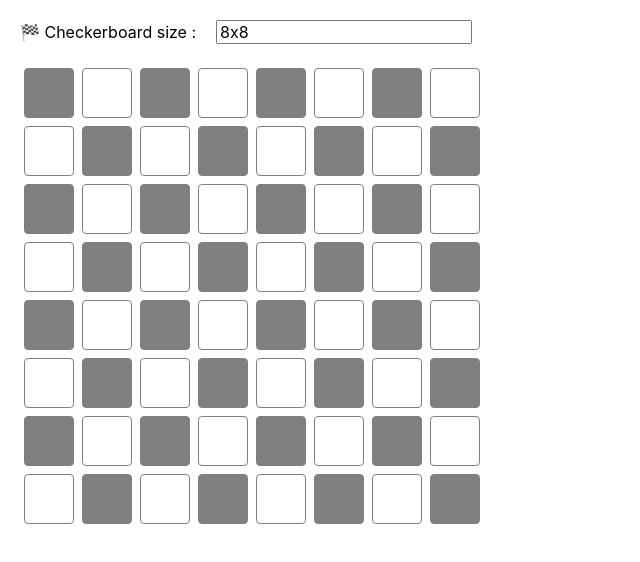
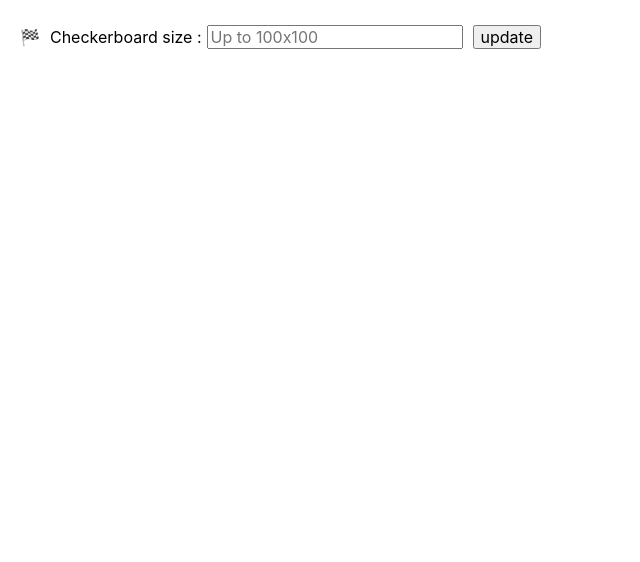
Before and after one commit to HichamBenjelloun/react-examples, a React app: page / in a window 1280 px wide. Shown: the whole page, without its empty margins (0-640 px from the left). Built offline with nearby package versions, Linux system fonts and the light colour scheme.

Commit message:
Update grid size only on form submit

```diff
--- a/src/components/App/App.css
+++ /dev/null
@@ -1,8 +0,0 @@
-
-.App {
-    margin: 20px;
-}
-
-.App > span {
-    margin-right: 20px;
-}
--- a/src/components/App/App.js
+++ /dev/null
@@ -1,22 +0,0 @@
-import React from 'react';
-import 'tachyons';
-
-import Grid from '../Grid/Grid';
-
-import './App.css';
-
-const App = ({
-                 size,
-                 handleChange,
-             }) => (
-    <div className="App">
-        <span>🏁 Checkerboard size :</span>
-        <input
-            placeholder="Up to 100x100"
-            value={size}
-            onChange={handleChange}/>
-        <Grid size={size}/>
-    </div>
-);
-
-export default App;
--- a/src/containers/AppContainer.js
+++ b/src/containers/AppContainer.js
@@ -1,13 +1,15 @@
-import React, {Component} from 'react';
+import React, {Component, createRef} from 'react';
 
-import App from "../components/App/App";
+import Grid from "../components/Grid/Grid";
 
+import 'tachyons';
 
 class AppContainer extends Component {
     constructor(props) {
         super(props);
+        this.sizeInput = createRef();
         this.state = {
-            size: '8x8'
+            size: '',
         }
     }
 
@@ -15,16 +17,31 @@ class AppContainer extends Component {
         const {size} = this.state;
 
         return (
-            <App
-                size={size}
-                handleChange={this.handleChange}
-            />
+            <div className="App">
+                <form
+                    onSubmit={this.handleSubmit}
+                >
+                    <label>
+                        <span role="img" aria-label="checkerboard">🏁</span>
+                        <span>Checkerboard size :</span>
+                        <input
+                            type="text"
+                            placeholder="Up to 100x100"
+                            ref={this.sizeInput}
+                        />
+                    </label>
+                    <input type="submit" value="update"/>
+                </form>
+                <Grid size={size}/>
+            </div>
         )
     }
 
-    handleChange = (event) => {
+    handleSubmit = (event) => {
+        event.preventDefault();
+
         this.setState({
-            size: event.target.value
+            size: this.sizeInput.current.value,
         });
     }
 }
--- a/src/index.css
+++ b/src/index.css
@@ -11,3 +11,19 @@ code {
   font-family: source-code-pro, Menlo, Monaco, Consolas, 'Courier New',
     monospace;
 }
+
+.App {
+  margin: 20px;
+}
+
+span[role='img'] {
+  margin-right: 10px;
+}
+
+form input {
+  margin: 5px
+}
+
+form input[type='submit'] {
+  cursor: pointer;
+}
```
